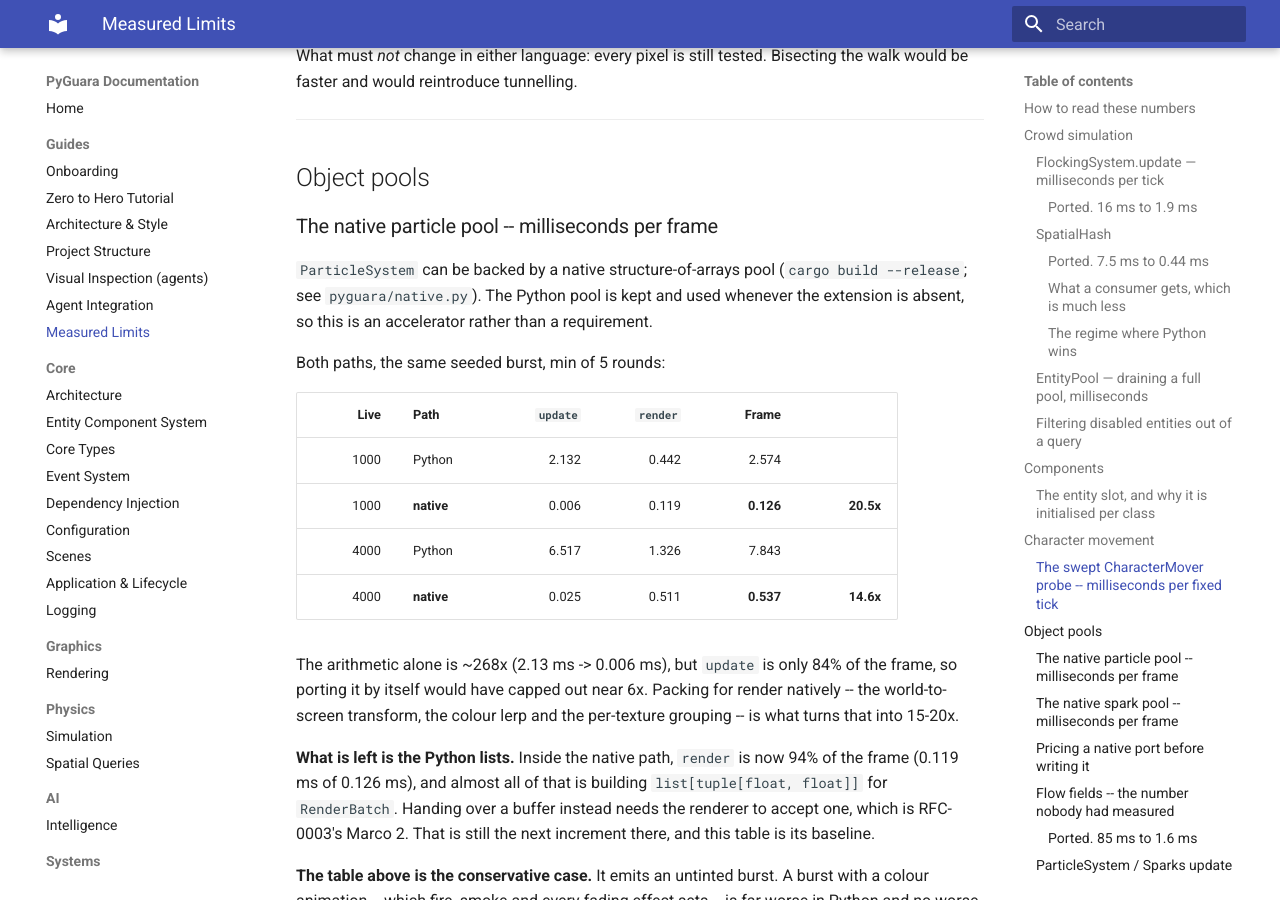
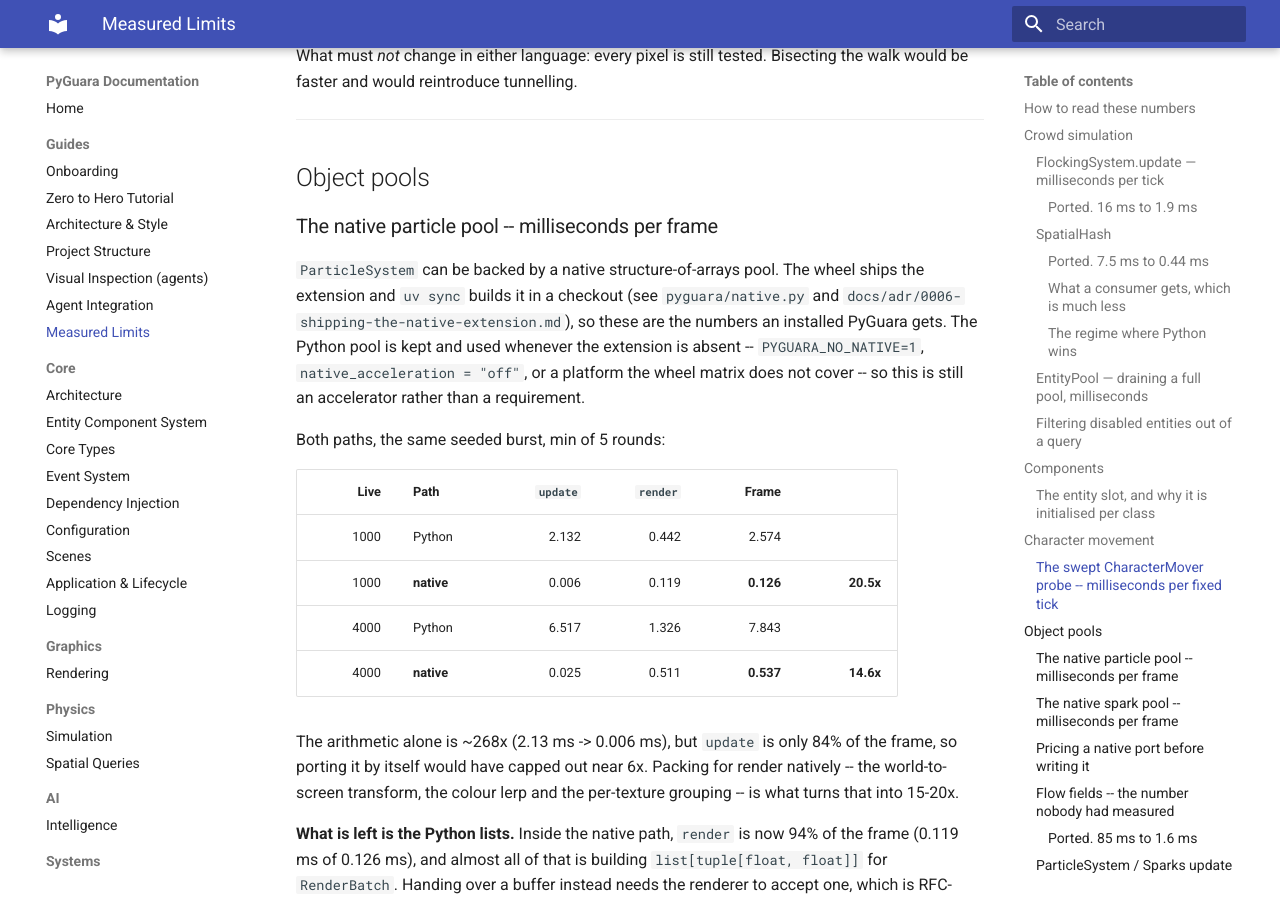
Before and after one commit to Wedeueis/pyguara, an MkDocs documentation site: the page built from docs/guides/performance.md, in a window 1280 px wide and 900 px high, scrolled down 9762 px. Built offline with MkDocs 1.6.1 and Material for MkDocs 9.7.7, drawn with Linux system fonts in a browser that asks for light colours.

Commit message:
docs: what an install gets, and what a checkout now needs (W31)
`AGENTS.md`'s claim that "nothing in this repository requires" a Rust
toolchain is false now and is rewritten, along with the section title:
the extension is optional to *use*, not optional to build. The
environment-setup block says a checkout compiles the crate, the Make
table gains `make native`, and the module's importable name and the
one-wheel-per-platform story are written down where the native section
already explains the boundary.

ADR 0003's packaging decision is marked superseded rather than edited --
it records how the spike was run -- and its warning about `maturin build`
overwriting the real package is answered: `module-name` is set. ADR 0004
keeps Decision 4 exactly as written, with a note that its premise
narrowed: "a machine that built the extension and one that did not" is
now rare rather than normal.

The README leads with `pip install pyguara` and says the wheel carries
the accelerator, and `docs/guides/performance.md` stops describing its
numbers as something `cargo build --release` unlocks.

Co-Authored-By: Claude Opus 5 <noreply@anthropic.com>

```diff
--- a/docs/guides/performance.md
+++ b/docs/guides/performance.md
@@ -383,10 +383,14 @@ Bisecting the walk would be faster and would reintroduce tunnelling.
 
 ### The native particle pool -- milliseconds per frame
 
-`ParticleSystem` can be backed by a native structure-of-arrays pool
-(`cargo build --release`; see `pyguara/native.py`). The
-Python pool is kept and used whenever the extension is absent, so this is an
-accelerator rather than a requirement.
+`ParticleSystem` can be backed by a native structure-of-arrays pool. The
+wheel ships the extension and `uv sync` builds it in a checkout (see
+`pyguara/native.py` and
+`docs/adr/0006-shipping-the-native-extension.md`), so these are the
+numbers an installed PyGuara gets. The Python pool is kept and used
+whenever the extension is absent -- `PYGUARA_NO_NATIVE=1`,
+`native_acceleration = "off"`, or a platform the wheel matrix does not
+cover -- so this is still an accelerator rather than a requirement.
 
 Both paths, the same seeded burst, min of 5 rounds:
 
```
Also changed, not shown: AGENTS.md (+44 -10 lines), CHANGELOG.md (+2 -0 lines), README.md (+11 -0 lines), docs/adr/0003-native-core-spike.md (+7 -0 lines), docs/adr/0004-the-native-boundary.md (+6 -0 lines).
